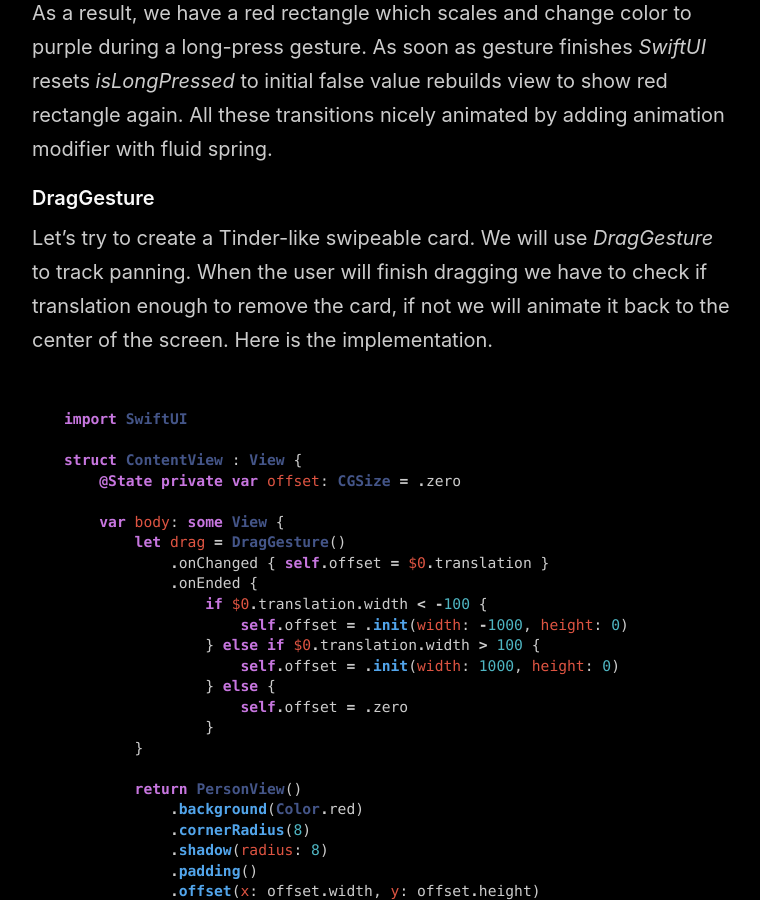
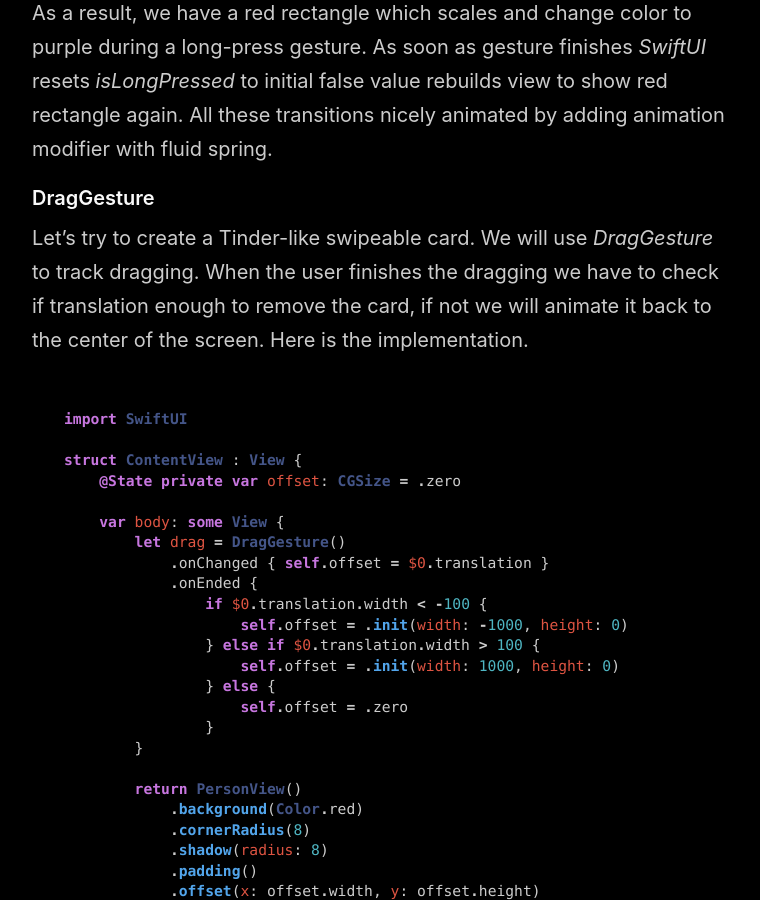
Before and after one commit to mecid/mecid.github.io, a Jekyll site: the page built from _posts/2019-07-10-gestures-in-swiftui.md, in a window 1280 px wide and 900 px high, scrolled down 1658 px. Shown: the whole window, without its empty margins (258-1018 px from the left). Built offline with Jekyll 4.4.1, drawn with Linux system fonts in a browser that asks for light colours.

Commit message:
Update 2019-07-10-gestures-in-swiftui.md

````diff
--- a/_posts/2019-07-10-gestures-in-swiftui.md
+++ b/_posts/2019-07-10-gestures-in-swiftui.md
@@ -39,7 +39,7 @@ As a result, we have a red rectangle which scales and change color to purple dur
 
 #### DragGesture
 
-Let's try to create a Tinder-like swipeable card. We will use *DragGesture* to track panning. When the user will finish dragging we have to check if translation enough to remove the card, if not we will animate it back to the center of the screen. Here is the implementation.
+Let's try to create a Tinder-like swipeable card. We will use *DragGesture* to track dragging. When the user finishes the dragging we have to check if translation enough to remove the card, if not we will animate it back to the center of the screen. Here is the implementation.
 
 ```swift
 import SwiftUI
````
